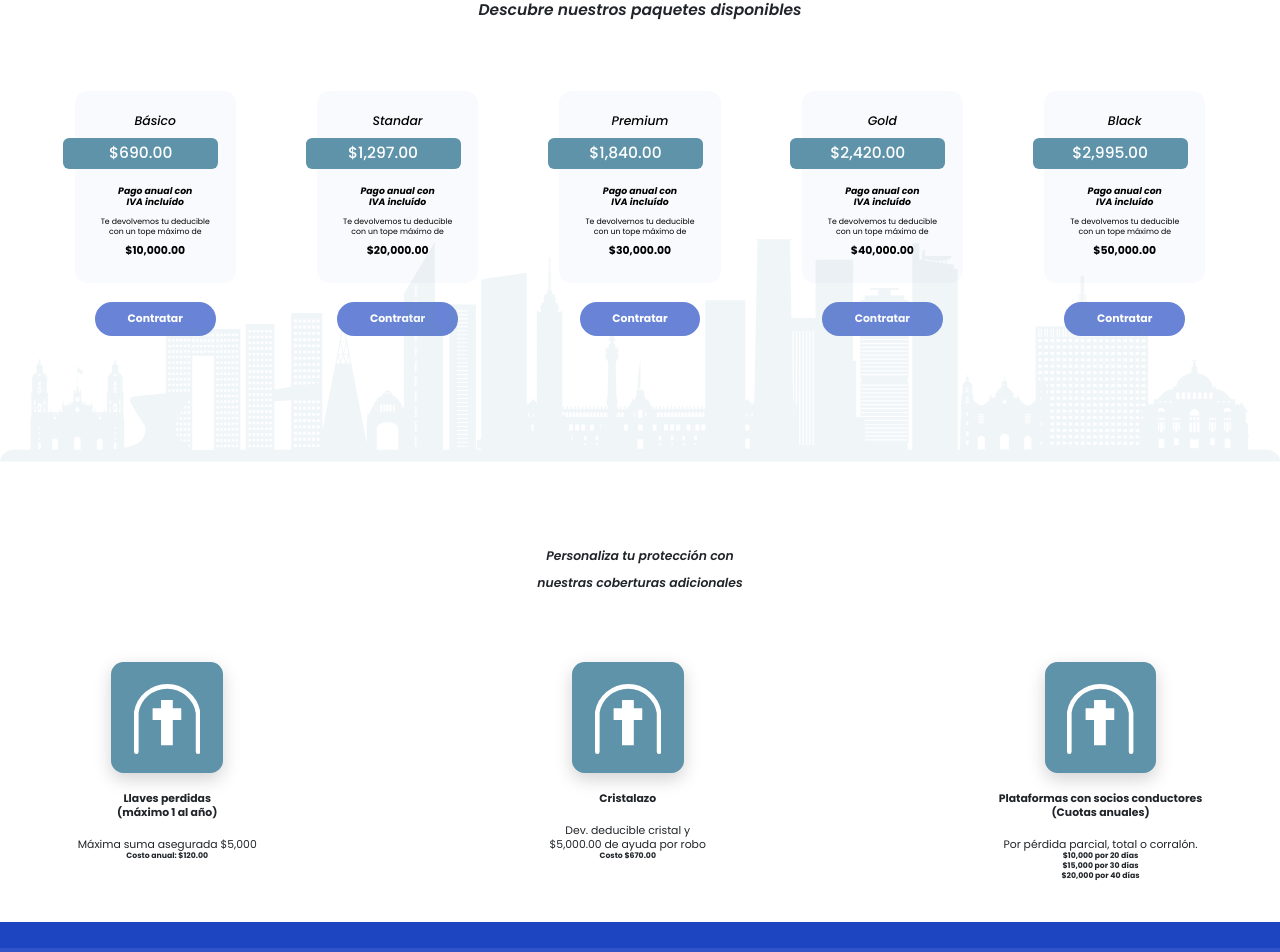
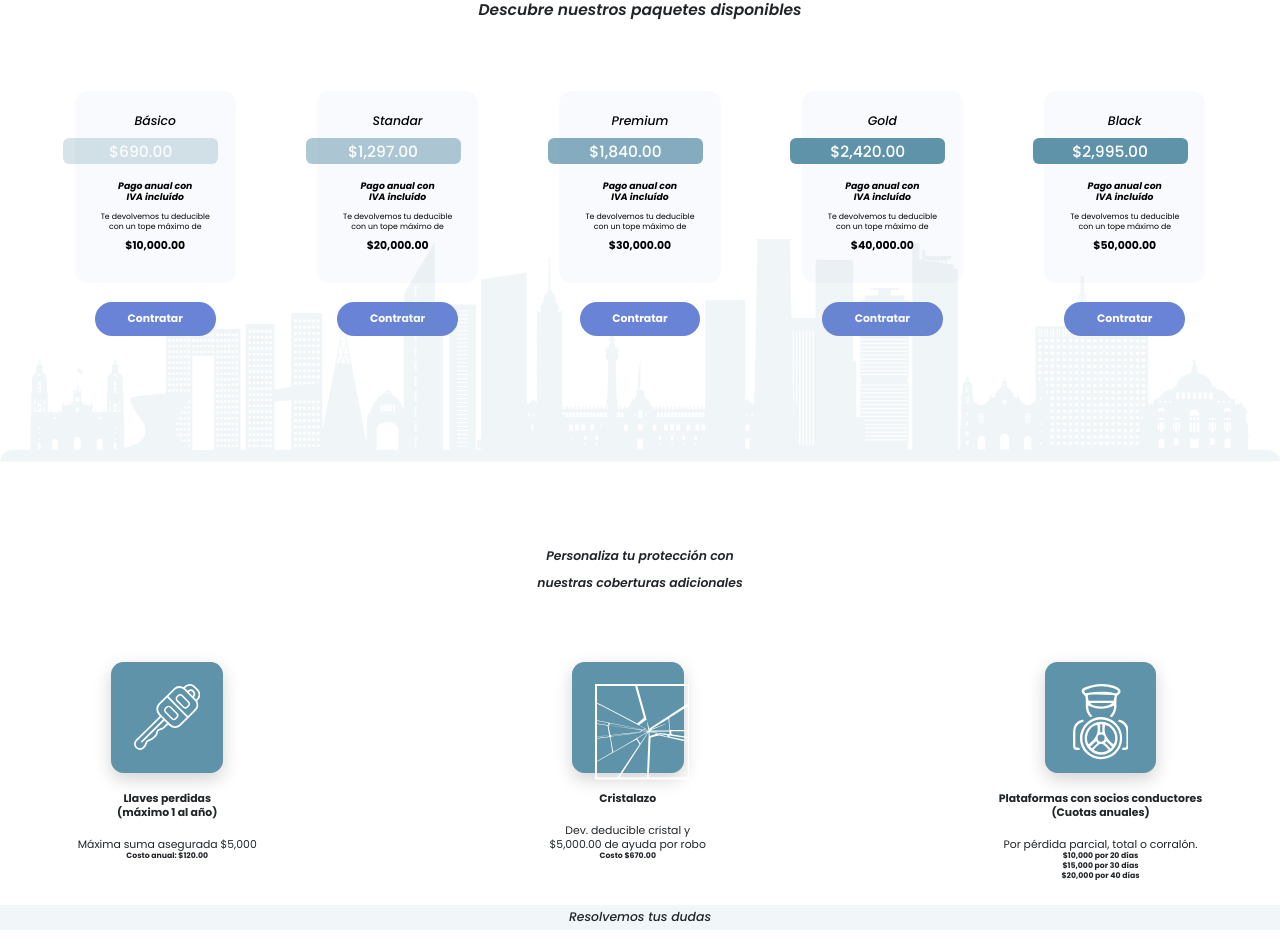
Before and after one commit to Pacyx-Mexico/red-enlace, a React (Vite) app: page /siniestro in a window 1280 px wide. Shown: the part 1353-2305 px from the top of the page. Built offline with nearby package versions, Linux system fonts and the light colour scheme.

Commit message:
Updated images, icons

```diff
--- a/src/components/siniestro/Cobertura.jsx
+++ b/src/components/siniestro/Cobertura.jsx
@@ -1,5 +1,5 @@
 import styled from "styled-components";
-import { HospitalIcon, ComputerIcon, MuerteIcon } from "../../assets/icons";
+import { CrystalIcon, KeysIcon, PlatformsIcon } from "../../assets/icons";
 import { Swiper, SwiperSlide } from "swiper/react";
 import { Pagination, Navigation } from "swiper";
 
@@ -21,7 +21,7 @@ export const Cobertura = () => {
           <div className="col-auto d-flex flex-column justify-content-ceenter align-items-center">
             <div className="card border border-4 border-primary rounded-5 py-5 px-5 text-center shadow-lg">
               <div className="icon-height">
-                <MuerteIcon />
+                <KeysIcon />
               </div>
             </div>
             <div className="card-body px-2 pb-0 mt-5 text-center">
@@ -41,7 +41,7 @@ export const Cobertura = () => {
           <div className="col-auto d-flex flex-column justify-content-ceenter align-items-center">
             <div className="card border border-4 border-primary rounded-5 py-5 px-5 text-center shadow-lg">
               <div className="icon-height">
-                <MuerteIcon />
+                <CrystalIcon />
               </div>
             </div>
             <div className="card-body px-2 pb-0 mt-5 text-center">
@@ -60,8 +60,8 @@ export const Cobertura = () => {
           </div>
           <div className="col-auto d-flex flex-column justify-content-ceenter align-items-center">
             <div className="card border border-4 border-primary rounded-5 py-5 px-5 text-center shadow-lg">
-              <div className="icon-height">
-                <MuerteIcon />
+              <div className="icon-height-platform_icon mx-auto">
+                <PlatformsIcon />
               </div>
             </div>
             <div className="card-body px-2 pb-0 mt-5 text-center">
@@ -101,7 +101,7 @@ export const Cobertura = () => {
             <div className="col-auto d-flex flex-column justify-content-ceenter align-items-center">
               <div className="card border border-4 border-primary rounded-5 py-5 px-5 text-center shadow-lg">
                 <div className="icon-height">
-                  <MuerteIcon />
+                  <CrystalIcon />
                 </div>
               </div>
               <div className="card-body px-2 pb-0 mt-5 text-center">
@@ -123,7 +123,7 @@ export const Cobertura = () => {
             <div className="col-auto d-flex flex-column justify-content-ceenter align-items-center">
               <div className="card border border-4 border-primary rounded-5 py-5 px-5 text-center shadow-lg">
                 <div className="icon-height">
-                  <MuerteIcon />
+                  <KeysIcon />
                 </div>
               </div>
               <div className="card-body px-2 pb-0 mt-5 text-center">
@@ -145,7 +145,7 @@ export const Cobertura = () => {
             <div className="col-auto d-flex flex-column justify-content-ceenter align-items-center">
               <div className="card border border-4 border-primary rounded-5 py-5 px-5 text-center shadow-lg">
                 <div className="icon-height">
-                  <MuerteIcon />
+                  <PlatformsIcon />
                 </div>
               </div>
               <div className="card-body px-2 pb-0 mt-5 text-center">
@@ -167,24 +167,29 @@ export const Cobertura = () => {
           </SwiperSlide>
         </Swiper>
       </div>
-      <hr className="border border-5 border-lile mt-5 mt-xxl-5" />
+      <div className="d-block text-center fs-2 height-lile">
+        <p className="mt-5 mt-xxl-5 text-dark fst-italic py-2">
+          Resolvemos tus dudas
+        </p>
+      </div>
+
+      <div className="container-fluid mx-auto position-relative">
+          <div className="">
+
+          </div>
+      </div>
     </CoberturaSection>
   );
 };
 
 const CoberturaSection = styled.section`
-  height: 80rem;
+  height: 145rem;
   padding-top: 10rem;
   padding-bottom: 10rem;
 
-  hr {
-    margin-top: 10rem !important;
-  }
-
-  .text-lile,
-  .border-lile {
-    color: #6983d6;
-    border: 10px solid #6983d6 !important;
+  .height-lile {
+    height: auto;
+    background: #f1f6f8;
   }
 
   .icon svg {
@@ -209,6 +214,11 @@ const CoberturaSection = styled.section`
 
     .icon-height {
       height: 15rem;
+    }
+
+    .icon-height-platform_icon {
+      height: auto;
+      width: 9rem;
     }
   }
 
--- a/src/components/siniestro/Plans.jsx
+++ b/src/components/siniestro/Plans.jsx
@@ -1,5 +1,4 @@
 import styled from "styled-components";
-import { PersonIcon, ReportIcon, ChatIcon, IdeaIcon } from "../../assets/icons";
 import { Link } from "react-router-dom";
 import { Swiper, SwiperSlide } from "swiper/react";
 import { Pagination, Navigation } from "swiper";
@@ -21,8 +20,8 @@ export const Plans = () => {
           <div className="col-auto">
             <div className="card border border-4 border-primary rounded-5 py-5 px-2 text-center">
               <p className="card-title fw-semi-bold fst-italic lh-sm text-primary fs-2">Básico</p>
-              <div className="card-price rounded-4 top-20 start-0 mt-4">
-                <p className="fs-1 mt-2">$690.00</p>
+              <div className="card-price rounded-4 top-20 start-0 mt-4 d-flex justify-content-center align-items-center opacity-25">
+                <p className="fs-1 mb-0">$690.00</p>
               </div>
               <div className="card-body px-2 pb-0">
                 <p className="card-title fw-bold fst-italic fs-4 lh-sm my-4 text-primary">
@@ -46,8 +45,8 @@ export const Plans = () => {
           <div className="col-auto">
             <div className="card border border-4 border-primary rounded-5 py-5 px-2 text-center">
               <p className="card-title fw-semi-bold fst-italic lh-sm text-primary fs-2">Standar</p>
-              <div className="card-price rounded-4 top-20 start-0 mt-4">
-                <p className="fs-1 mt-2">$1,297.00</p>
+              <div className="card-price rounded-4 top-20 start-0 mt-4 d-flex justify-content-center align-items-center opacity-50">
+                <p className="fs-1 mb-0">$1,297.00</p>
               </div>
               <div className="card-body px-2 pb-0">
                 <p className="card-title fw-bold fst-italic fs-4 lh-sm my-4 text-primary">
@@ -71,8 +70,8 @@ export const Plans = () => {
           <div className="col-auto">
             <div className="card border border-4 border-primary rounded-5 py-5 px-2 text-center">
               <p className="card-title fw-semi-bold fst-italic lh-sm text-primary fs-2">Premium</p>
-              <div className="card-price rounded-4 top-20 start-0 mt-4">
-                <p className="fs-1 mt-2">$1,840.00</p>
+              <div className="card-price rounded-4 top-20 start-0 mt-4 d-flex justify-content-center align-items-center opacity-75">
+                <p className="fs-1 mb-0">$1,840.00</p>
               </div>
               <div className="card-body px-2 pb-0">
                 <p className="card-title fw-bold fst-italic fs-4 lh-sm my-4 text-primary">
@@ -96,8 +95,8 @@ export const Plans = () => {
           <div className="col-auto">
             <div className="card border border-4 border-primary rounded-5 py-5 px-2 text-center">
               <p className="card-title fw-semi-bold fst-italic lh-sm text-primary fs-2">Gold</p>
-              <div className="card-price rounded-4 top-20 start-0 mt-4">
-                <p className="fs-1 mt-2">$2,420.00</p>
+              <div className="card-price rounded-4 top-20 start-0 mt-4 d-flex justify-content-center align-items-center opacity-100">
+                <p className="fs-1 mb-0">$2,420.00</p>
               </div>
               <div className="card-body px-2 pb-0">
                 <p className="card-title fw-bold fst-italic fs-4 lh-sm my-4 text-primary">
@@ -121,8 +120,8 @@ export const Plans = () => {
           <div className="col-auto">
             <div className="card border border-4 border-primary rounded-5 py-5 px-2 text-center">
               <p className="card-title fw-semi-bold fst-italic lh-sm text-primary fs-2">Black</p>
-              <div className="card-price rounded-4 top-20 start-0 mt-4">
-                <p className="fs-1 mt-2">$2,995.00</p>
+              <div className="card-price rounded-4 top-20 start-0 mt-4 d-flex justify-content-center align-items-center">
+                <p className="fs-1 mb-0">$2,995.00</p>
               </div>
               <div className="card-body px-2 pb-0">
                 <p className="card-title fw-bold fst-italic fs-4 lh-sm my-4 text-primary">
```
